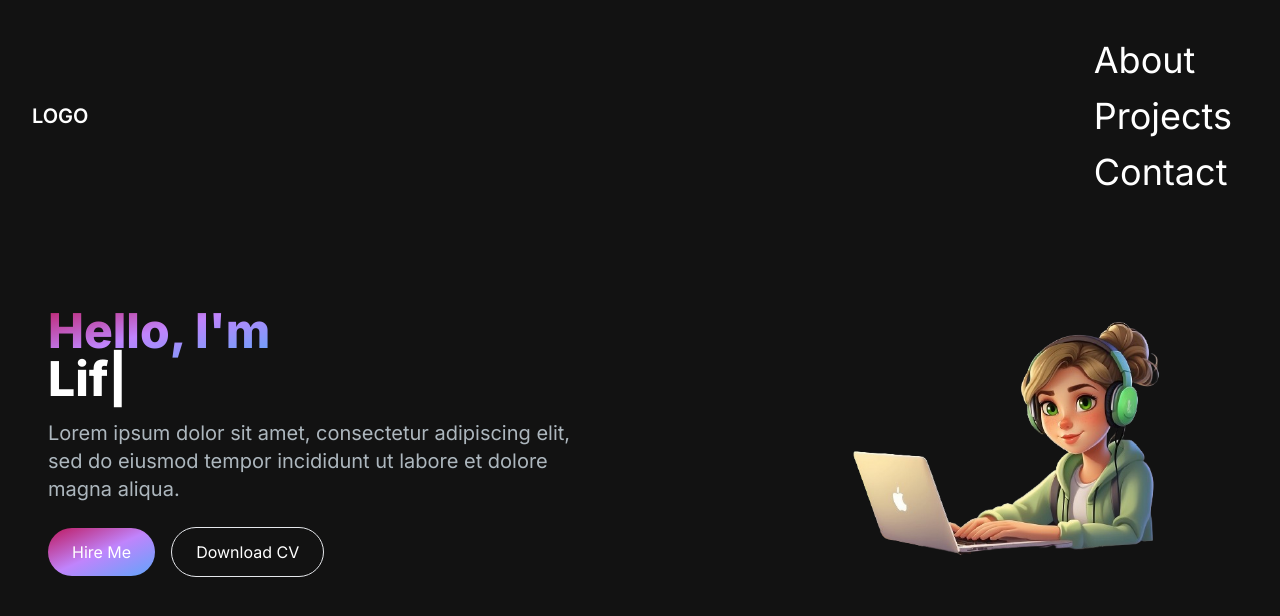
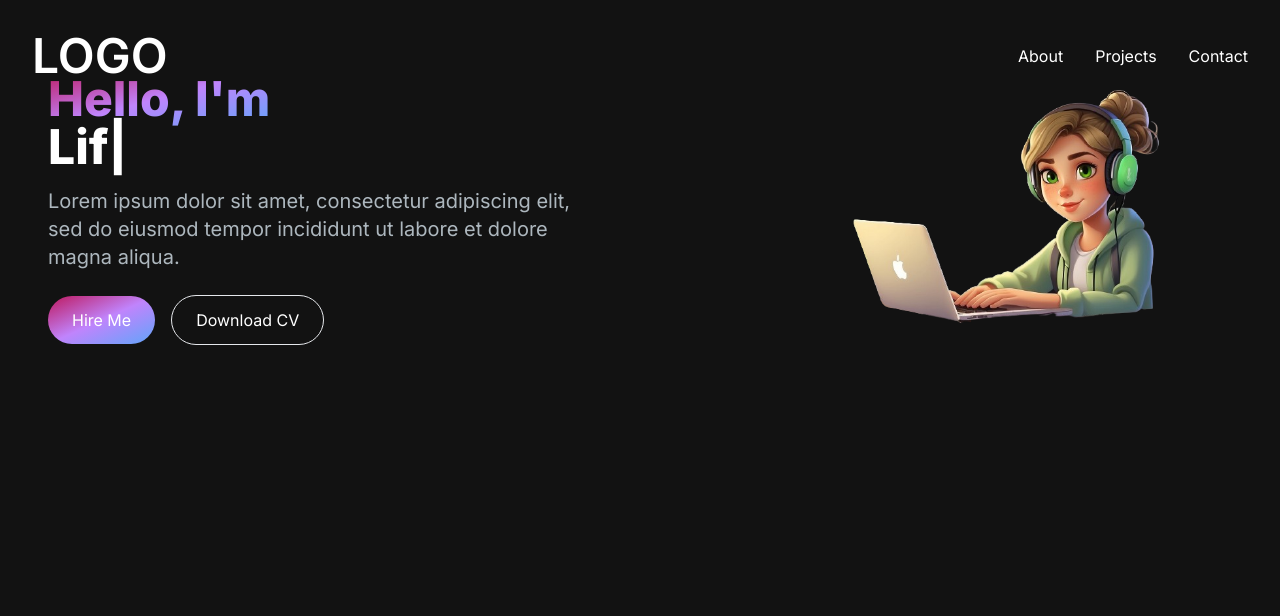
Before and after one commit to gosiast/NextJs-portfolio, a Next.js app: page / in a window 1280 px wide. Shown: the top 616 px of the page. Built offline with nearby package versions, Linux system fonts and the light colour scheme.

Commit message:
fxed position of the navbar

```diff
--- a/app/components/HeroSection.jsx
+++ b/app/components/HeroSection.jsx
@@ -24,8 +24,12 @@ const HeroSection = () => {
       ]}
       wrapper="span"
       speed={50}
+      width ={300}
+      height={300}
       repeat={Infinity}
+      priority = {true}
     />
+    <br/>
     </h1>
    <p className="text-[#ADB7BE] text-base sm:text-lg lg:text-xl mb-6">
 Lorem ipsum dolor sit amet, consectetur adipiscing elit, sed do eiusmod tempor incididunt ut labore et dolore magna aliqua.
--- a/app/components/NavLink.jsx
+++ b/app/components/NavLink.jsx
@@ -4,10 +4,10 @@ import Link from "next/link";
 const NavLink = ( {href, title}) => {
     return (
 <Link href={href}
-className="block py-2 pl-3 pr-4 text-4xl text-white">
+className="block py-2 pl-3 pr-4 sm-text:xl text-white rounded md:p-0 hover:text-[#edbdf1]">
 {title}
 </Link>
     )
 }
 
-export default NavLink
+export default NavLink;
--- a/app/components/Navbar.jsx
+++ b/app/components/Navbar.jsx
@@ -21,11 +21,11 @@ const NavLinks = [
 
 const Navbar = () => {
     return (
-        <nav>
+        <nav className="fixed top-0 left-0 right-0">
              <div className="flex flex-wrap items-center justify-between mx-auto p-8">
-                <Link href={"/"} className="text-xl text-white font-semibold">LOGO</Link>
+                <Link href={"/"} className="text-xl md:text-5xl text-white font-semibold">LOGO</Link>
              <div className="menu block md:w-auto" id="navbar">
-               <ul>
+               <ul className="flex p-4 md:p-0 md:flex-row md:space-x-8 mt-0">
                 {
                      NavLinks.map((link, index) => (
                         <li key={index}>
```
